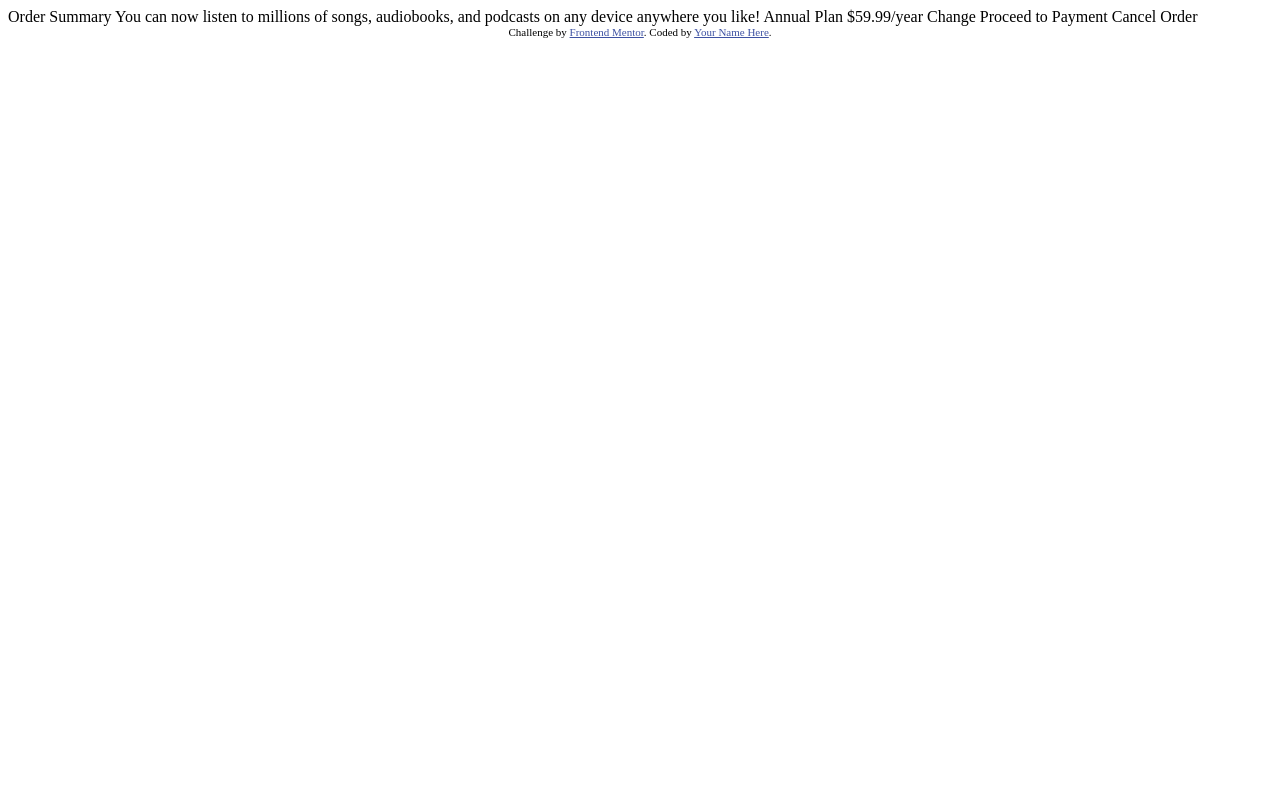
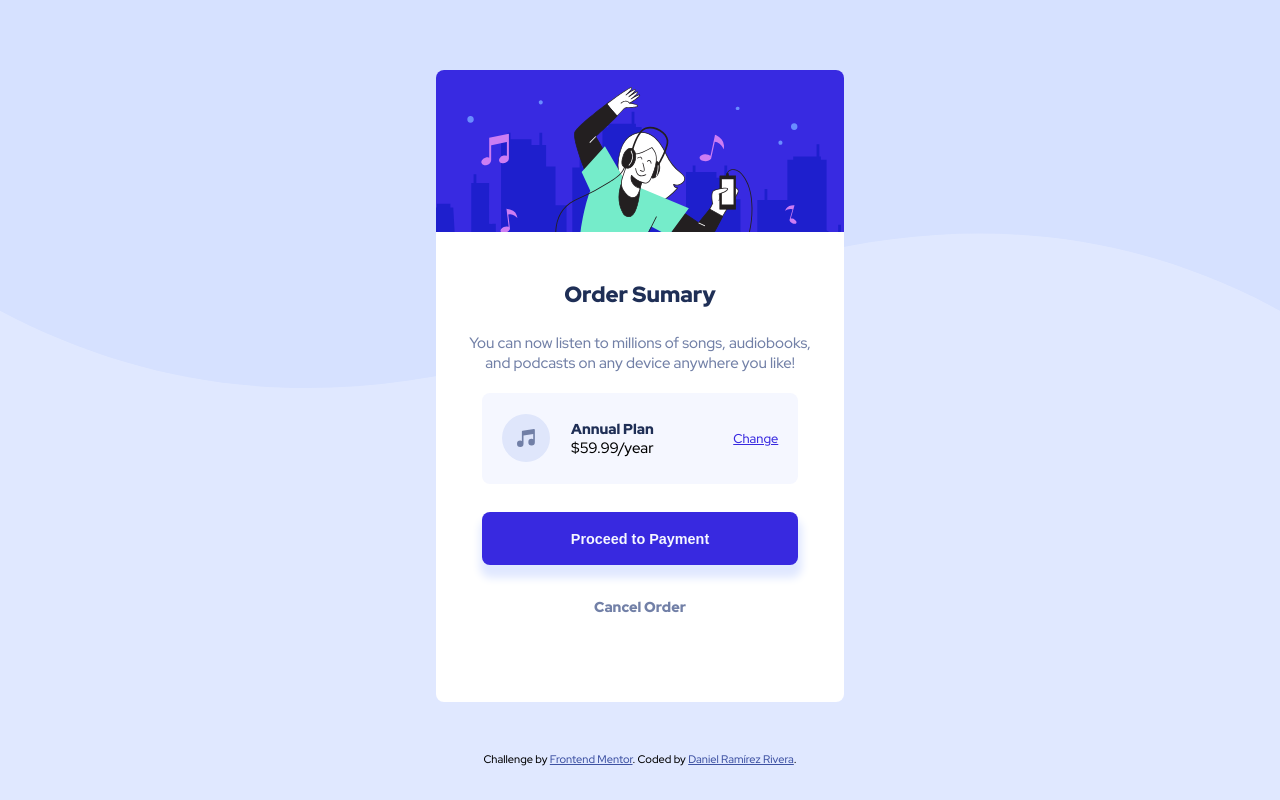
Before and after one commit to ingramirezrivera/Order-summary-component, a plain HTML site: page index.html in a window 1280 px wide. Drawn offline with Linux system fonts and the light colour scheme.

Commit message:
Challenge Done

```diff
--- a/index.html
+++ b/index.html
@@ -1,37 +1,49 @@
 <!DOCTYPE html>
 <html lang="en">
   <head>
-  <meta charset="UTF-8">
-  <meta name="viewport" content="width=device-width, initial-scale=1.0"> <!-- displays site properly based on user's device -->
+    <meta charset="UTF-8" />
+    <meta name="viewport" content="width=device-width, initial-scale=1.0" />
+    <!-- displays site properly based on user's device -->
 
-  <link rel="icon" type="image/png" sizes="32x32" href="./images/favicon-32x32.png">
+    <link
+      rel="icon"
+      type="image/png"
+      sizes="32x32"
+      href="./images/favicon-32x32.png"
+    />
+    <link rel="stylesheet" href="styles.css" class="css" />
 
     <title>Frontend Mentor | Order summary card</title>
-
-  <!-- Feel free to remove these styles or customise in your own stylesheet 👍 -->
-  <style>
-    .attribution { font-size: 11px; text-align: center; }
-    .attribution a { color: hsl(228, 45%, 44%); }
-  </style>
   </head>
   <body>
-
-  Order Summary
-
+    <div class="main-container">
+      <div class="image"></div>
+      <h1>Order Sumary</h1>
+      <p class="main-paragraph">
         You can now listen to millions of songs, audiobooks, and podcasts on any
         device anywhere you like!
+      </p>
+      <div class="plan-container">
+        <div class="icon-container"></div>
+        <div class="payment">
+          <p>Annual Plan</p>
+          <p>$59.99/year</p>
+        </div>
+        <a href="#" class="change">Change</a>
+      </div>
+      <button>Proceed to Payment</button>
+      <div class="cancel-container">
+        <a class="cancel" href="#">Cancel Order</a>
+      </div>
+    </div>
 
-  Annual Plan
-  $59.99/year
-
-  Change
-
-  Proceed to Payment
-  Cancel Order
 
     <div class="attribution">
-    Challenge by <a href="https://www.frontendmentor.io?ref=challenge" target="_blank">Frontend Mentor</a>.
-    Coded by <a href="#">Your Name Here</a>.
+      Challenge by
+      <a href="https://www.frontendmentor.io?ref=challenge" target="_blank"
+        >Frontend Mentor</a
+      >. Coded by
+      <a href="https://danielramirezrivera.com">Daniel Ramírez Rivera</a>.
     </div>
   </body>
 </html>
--- /dev/null
+++ b/styles.css
@@ -0,0 +1,153 @@
+@import url('https://fonts.googleapis.com/css2?family=Red+Hat+Display:wght@500;700;900&display=swap');
+
+:root {
+    --PaleBlue: hsl(225, 100%, 94%);
+    --BrightBlue: hsl(245, 75%, 52%);
+    --VeryPaleBlue: hsl(225, 100%, 98%);
+    --DesaturatedBlue: hsl(224, 23%, 55%);
+    --DarkBlue: hsl(223, 47%, 23%);
+    --RedHatDisplay: 'Red Hat Display', sans-serif;
+}
+
+*{
+    margin: 0;
+    padding: 0;
+    box-sizing: border-box;
+}
+html {
+    font-size: 62.5%;
+}
+body {
+    font-family: var(--RedHatDisplay) ;
+    font-size: 1.5rem;
+    background-color: var(--PaleBlue);
+    background-image: url('./images/pattern-background-mobile.svg');
+    background-repeat: no-repeat;
+    background-size: cover;
+}
+/************ Main ****************/
+.main-container {
+    width: 328px;
+    height: 570px;
+    margin: 70px auto 50px;
+    border-radius: 8px;
+    overflow: hidden;
+    background-color: white;
+}
+.image {
+    background-image: url('./images/illustration-hero.svg');
+    height: 162px;
+    background-size: cover;
+}
+h1{
+    font-weight: 900;
+    text-align: center;
+    font-size: 2.2rem;
+    margin: 24px  0;
+    color: var(--DarkBlue);
+}
+.main-paragraph {
+    text-align: center;
+    color: var(--DesaturatedBlue);
+    margin-bottom: 32px;
+    padding:  0 30px;
+}
+.plan-container {
+    width: 280px;
+    height: 82px;
+    display: flex;
+    flex-direction: row;
+    justify-content: space-around;
+    align-items: center;
+    margin: 0 auto 32px;
+    background-color: var(--VeryPaleBlue);
+    border-radius: 8px;
+}
+.icon-container {
+    background-image: url('./images/icon-music.svg');
+    width: 50px;
+    height: 50px;
+    background-repeat: no-repeat;
+}
+.payment  p:nth-child(1) {
+    color: var(--DarkBlue);
+    font-weight: 900;
+    font-size: 1.44rem;
+}
+.paymen p:nth-child(2)  {
+    color: var(--DesaturatedBlue);
+}
+.change {
+    color: var(--BrightBlue);
+    font-size: 1.28rem;
+    margin-left: 30px;
+}
+.change:hover {
+    text-decoration: none;
+    color: var(--DesaturatedBlue);
+}
+
+button {
+    background-color: var(--BrightBlue);
+    border: none;
+    width: 280px;
+    height: 53px;
+    color: var(--VeryPaleBlue);
+    border-radius: 8px;
+    display: block;
+    margin:  0 auto;
+    font-weight: 900;
+    font-size: 1.44rem;
+    box-shadow: 1px 10px 8px 3px var(--PaleBlue);
+    margin-bottom: 22px;
+}
+button:hover {
+    cursor: pointer;
+    background-color: var(--DesaturatedBlue);
+}
+.cancel-container {
+    text-align: center;
+}
+.cancel {
+    text-decoration: none;
+    color: var(--DesaturatedBlue);
+    font-size: 1.44rem;
+    font-weight: 900;
+}
+.cancel:hover  {
+    color: var(--DarkBlue);
+}
+/************ Footer **************/
+.attribution { font-size: 11px; text-align: center; }
+.attribution a { color: hsl(228, 45%, 44%); }
+
+@media (min-width:  944px) {
+    body {
+        background-image: url('./images/pattern-background-desktop.svg');
+        background-size: contain;
+    }
+    .main-container {
+        width: 408px;
+        height: 632px;
+        margin-bottom: 50px;
+    }
+    h1 {
+        margin: 48px 0 24px;
+    }
+    .main-paragraph {
+        margin-bottom: 20px;
+    }
+    .plan-container {
+        width: 316px;
+        height: 91px;
+        padding: 0 10px;
+        margin-bottom: 28px;
+    }
+    .change {
+        margin-left: 60px;
+    }
+    button {
+        width: 316px;
+        margin-bottom: 32px;
+    }
+}
```
Lines whose indentation alone changed are shown as unchanged.
